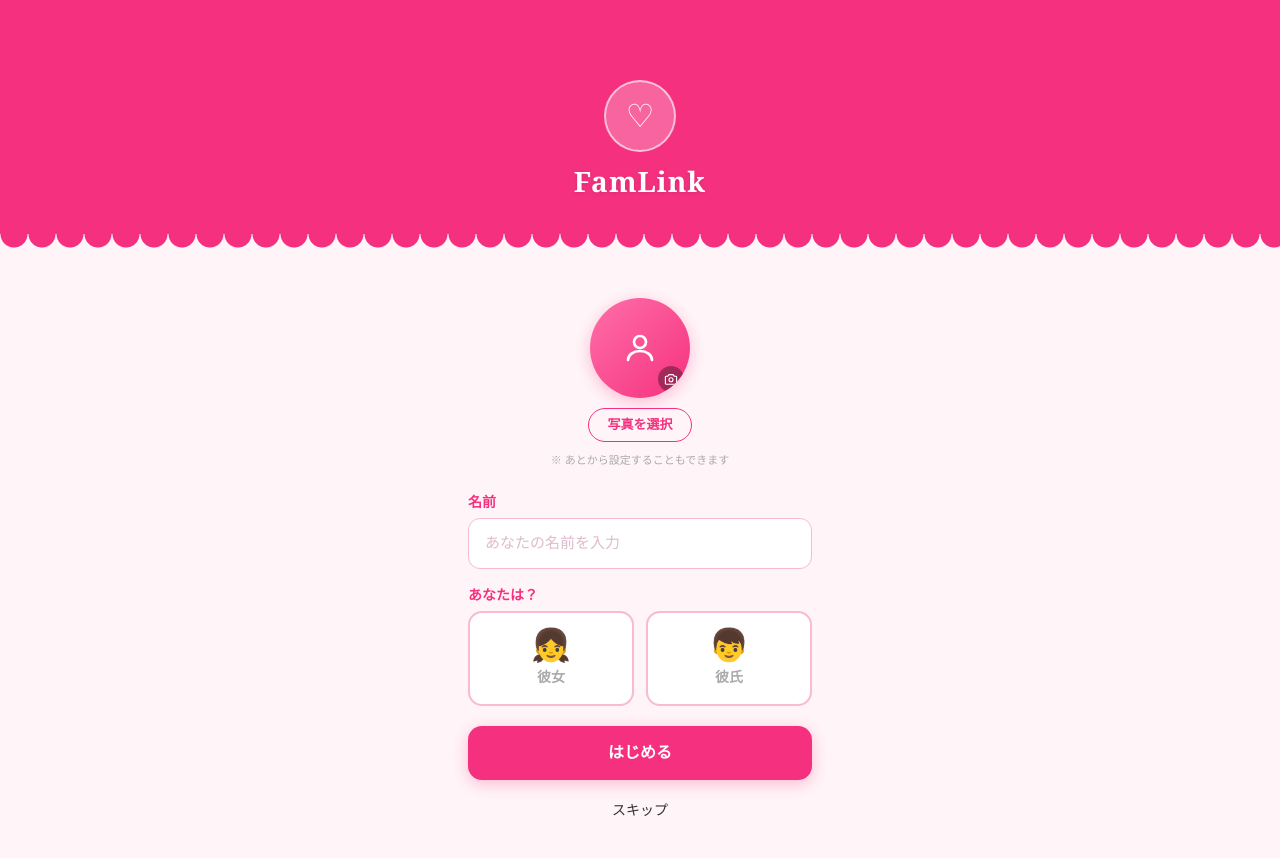
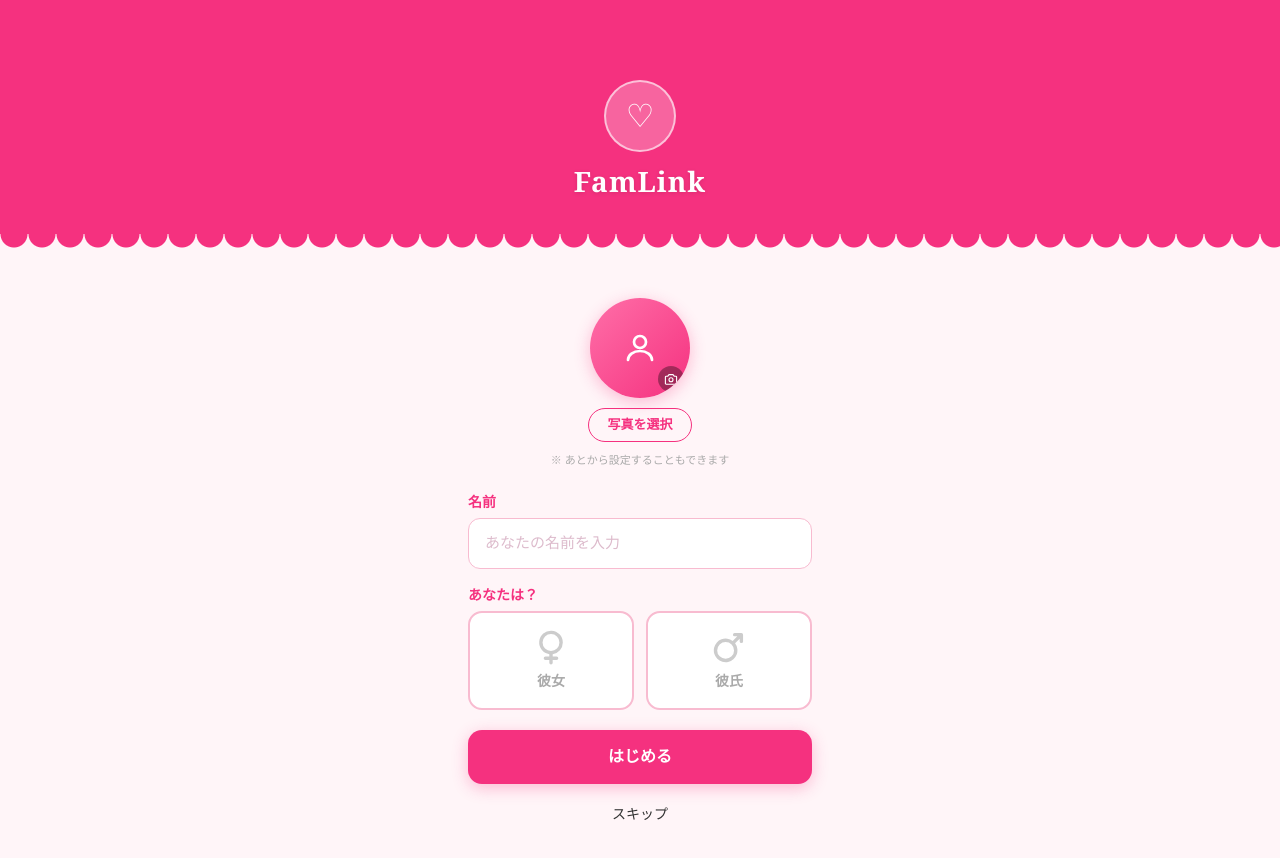
Before and after one commit to yutokunndayo/menheradegomenhera, a React (Vite) app: page /setup in a window 1280 px wide. Shown: the top 858 px of the page. Built offline with nearby package versions, Linux system fonts and the light colour scheme; no server answers.

Commit message:
fix: 絵文字じゃなくて、react-iconにした

```diff
--- a/src/pages/Setup.tsx
+++ b/src/pages/Setup.tsx
@@ -1,6 +1,7 @@
 import { useState, useRef } from "react";
 import { useNavigate } from "react-router-dom";
 import { supabase } from "../lib/supabase";
+import { PiGenderFemaleBold, PiGenderMaleBold } from "react-icons/pi";
 import "../styles/login.css";
 import "../styles/setup.css";
 
@@ -183,14 +184,20 @@ function Setup() {
                                 className={`setup-gender-btn ${gender === "girlfriend" ? "selected" : ""}`}
                                 onClick={() => setGender("girlfriend")}
                             >
-                                <span className="setup-gender-emoji">👧</span>
+                                <PiGenderFemaleBold
+                                    size={36}
+                                    color={gender === "girlfriend" ? "#f5317f" : "#cccccc"}
+                                />
                                 <span>彼女</span>
                             </button>
                             <button
                                 className={`setup-gender-btn ${gender === "boyfriend" ? "selected" : ""}`}
                                 onClick={() => setGender("boyfriend")}
                             >
-                                <span className="setup-gender-emoji">👦</span>
+                                <PiGenderMaleBold
+                                    size={36}
+                                    color={gender === "boyfriend" ? "#f5317f" : "#cccccc"}
+                                />
                                 <span>彼氏</span>
                             </button>
                         </div>
--- a/src/styles/Setup.css
+++ b/src/styles/Setup.css
@@ -136,8 +136,3 @@
     color: var(--pink);
     box-shadow: 0 2px 10px rgba(245, 49, 127, 0.2);
 }
-
-.setup-gender-emoji {
-    font-size: 32px;
-    line-height: 1;
-}
```
